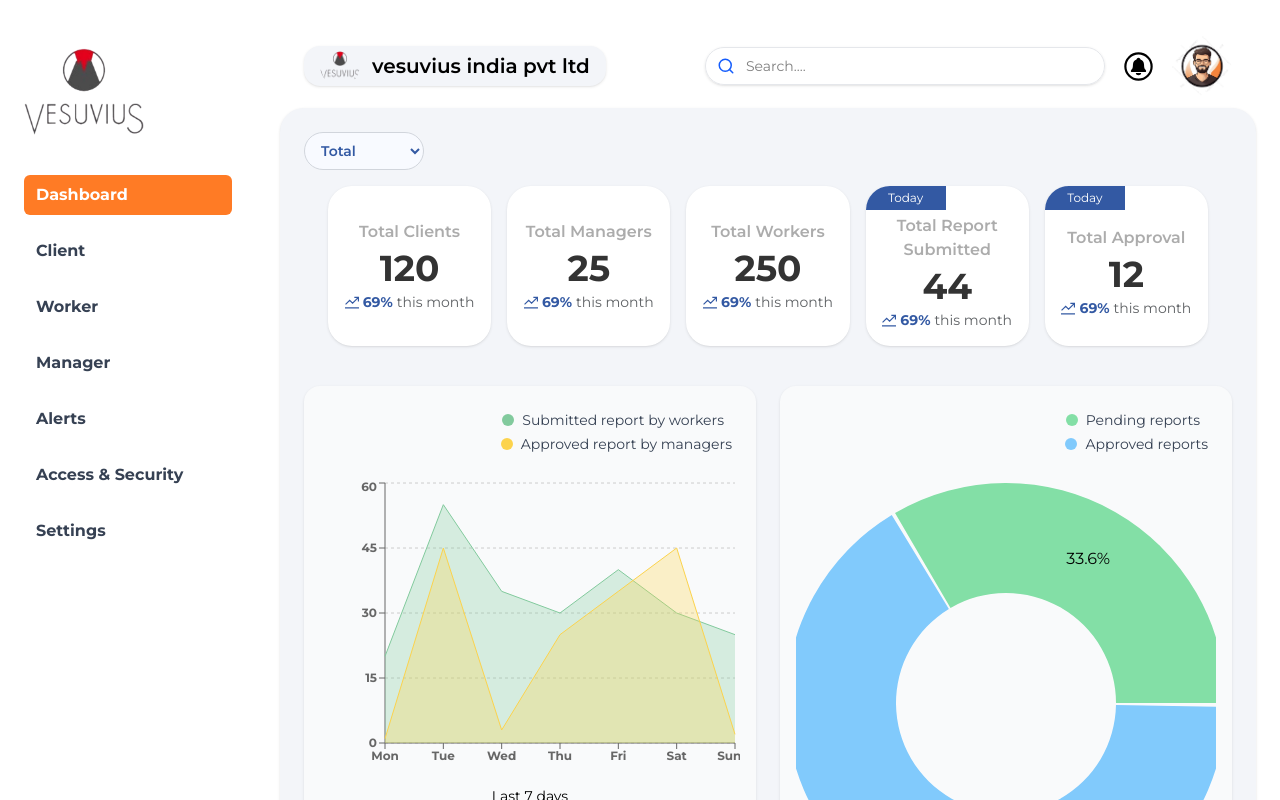
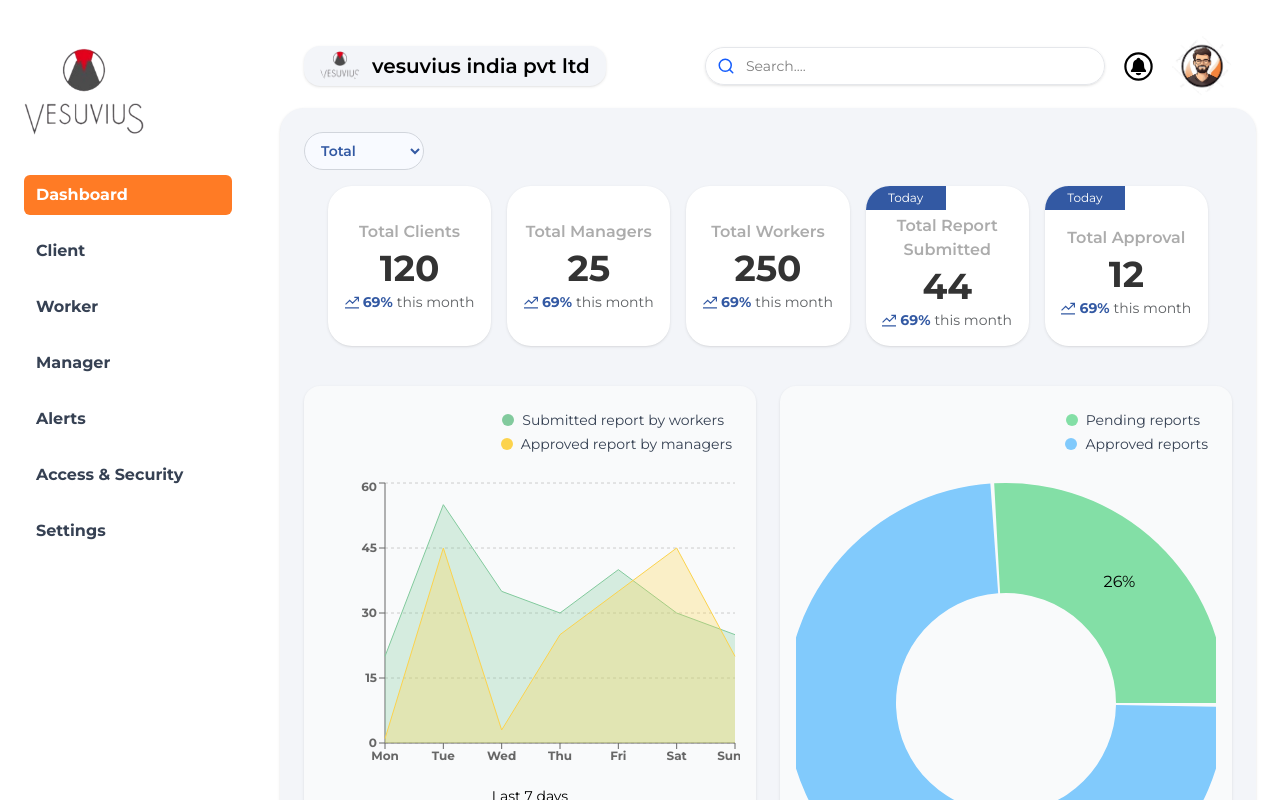
Before and after one commit to theabhayrajan/vesuvius-app, a Next.js app: page / in a window 1280 px wide. Built offline with nearby package versions, Linux system fonts and the light colour scheme.

Commit message:
Fix donut chart black border by removing focus outlines

```diff
--- a/src/app/(Dashboard)/components/ReportCharts.js
+++ b/src/app/(Dashboard)/components/ReportCharts.js
@@ -23,7 +23,7 @@
     { name: "Thu", submitted: 30, approved: 25 },
     { name: "Fri", submitted: 40, approved: 35 },
     { name: "Sat", submitted: 30, approved: 45 },
-    { name: "Sun", submitted: 25, approved: 2 }
+    { name: "Sun", submitted: 25, approved: 20 }
   ]);
   const [pieData, setPieData] = useState([]);
   const COLORS = ["#83dfa6", "#81cafc"];
--- a/src/app/globals.css
+++ b/src/app/globals.css
@@ -1,6 +1,14 @@
 @import url('https://fonts.googleapis.com/css2?family=Montserrat:wght@400;500;600;700&display=swap');
 
 @import "tailwindcss";
+
+/* Remove focus outlines from all Recharts charts */
+.recharts-wrapper:focus,
+.recharts-surface:focus,
+.recharts-wrapper svg:focus,
+.recharts-wrapper svg *:focus {
+  outline: none !important;
+}
 
 
 body {
```
